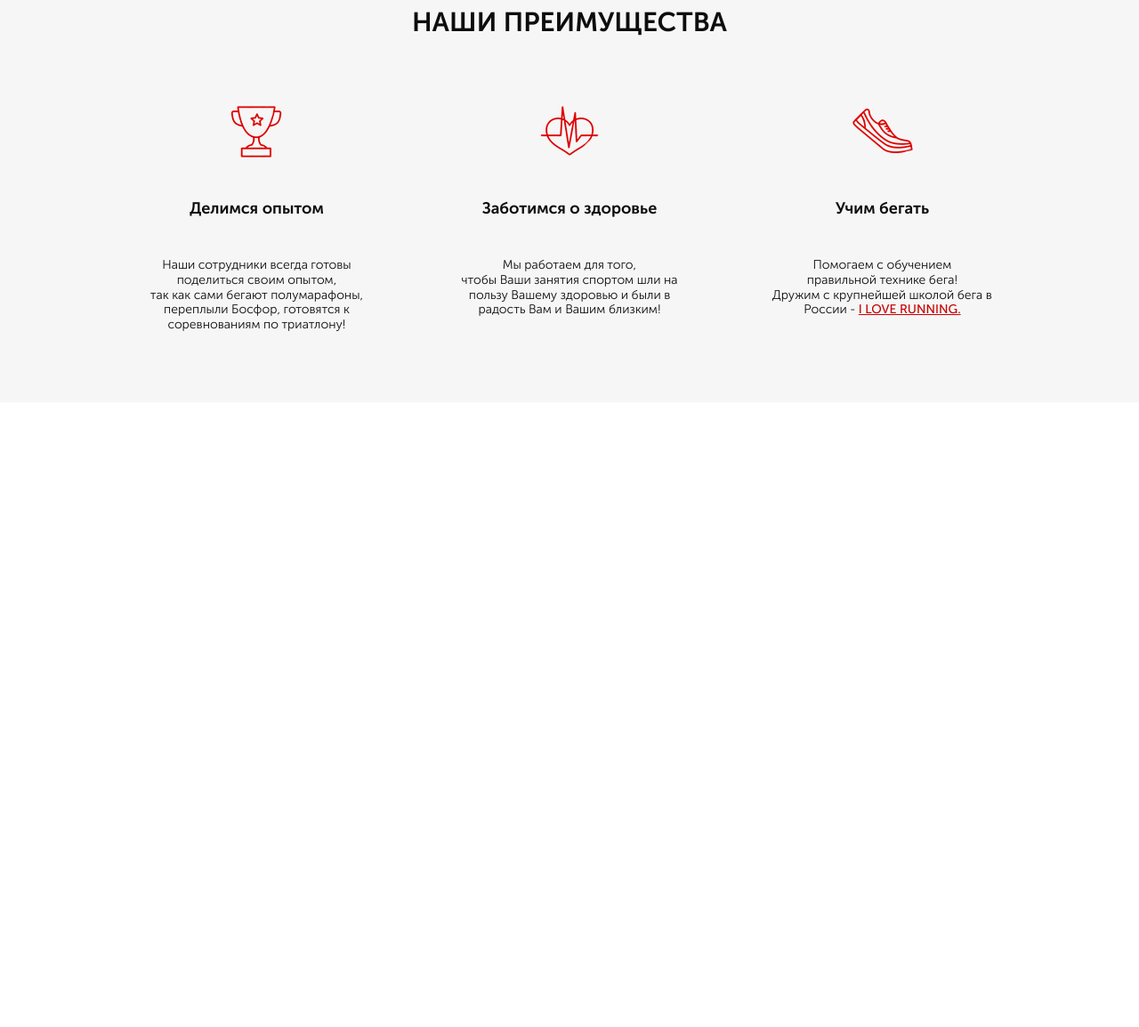
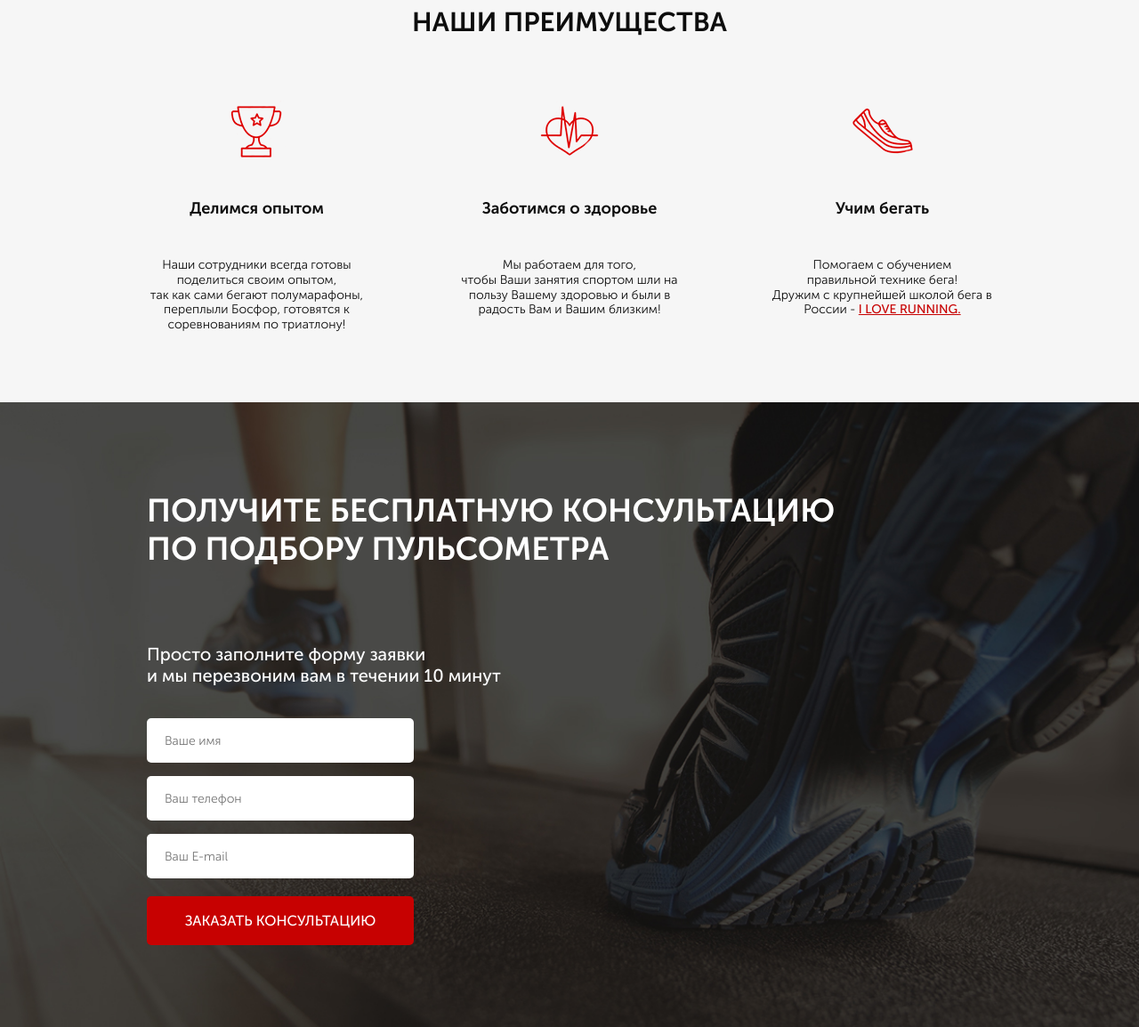
Before and after one commit to Dev1LtJ/HeartRateMonitorsLP, a website: page src/index.html in a window 1280 px wide. Shown: the part 759-1913 px from the top of the page at 89% size. Before the commit the page ends 1211 px from the top, so only its background shows below. Drawn offline with Linux system fonts and the light colour scheme.

Commit message:
Add form section

```diff
--- a/src/css/blocks/header.min.css
+++ /dev/null
@@ -1 +0,0 @@
-.header{display:flex;justify-content:space-between;justify-content:center}
--- a/src/index.html
+++ b/src/index.html
@@ -58,19 +58,19 @@
             <h2 class="title">НАШИ ПРЕИМУЩЕСТВА</h2>
             <div class="advantages__wrapper">
                 <div class="advantages__item">
-                    <img src="icons/advantages/cup.png" alt="cup">
-                    <h3>Делимся опытом</h3>
+                    <img src="icons/advantages/cup.png" alt="cup" class="advantages__icon">
+                    <h3 class="advantages__subtitle">Делимся опытом</h3>
                     <div class="advantages__descr">
                         Наши сотрудники всегда готовы поделиться своим опытом,<br> так как сами бегают полумарафоны, <br>переплыли Босфор, готовятся к <br> соревнованиям по триатлону!</div>
                 </div>
                 <div class="advantages__item">
-                    <img src="icons/advantages/heart.png" alt="heart">
-                    <h3>Заботимся о здоровье</h3>
+                    <img src="icons/advantages/heart.png" alt="heart" class="advantages__icon">
+                    <h3 class="advantages__subtitle">Заботимся о здоровье</h3>
                     <div class="advantages__descr">Мы работаем для того, <br>чтобы Ваши занятия спортом шли на <br>пользу Вашему здоровью и были в <br>радость Вам и Вашим близким!</div>
                 </div>
                 <div class="advantages__item">
-                    <img src="icons/advantages/shoe.png" alt="shoe">
-                    <h3>Учим бегать</h3>
+                    <img src="icons/advantages/shoe.png" alt="shoe" class="advantages__icon">
+                    <h3 class="advantages__subtitle">Учим бегать</h3>
                     <div class="advantages__descr">
                         Помогаем с обучением <br>правильной технике бега! <br>Дружим с крупнейшей школой бега в России - <a href="#">I LOVE RUNNING.</a>
                     </div>
@@ -78,5 +78,19 @@
             </div>
         </div>
     </div>
+    <div class="consultation">
+        <div class="container">
+            <h2 class="title title_left">Получите бесплатную консультацию <br>по подбору пульсометра</h2>
+            <div class="consultation__descr">
+                Просто заполните форму заявки <br>и мы перезвоним вам в течении 10 минут
+            </div>
+            <form class="feed-form" action="#">
+                <input name="name" required type="text" placeholder="Ваше имя">
+                <input name="phone" required type="number" placeholder="Ваш телефон">
+                <input name="email" required type="email" placeholder="Ваш E-mail">
+                <button class="button button_submit">заказать кОНСУЛЬТАЦИЮ</button>
+            </form>
+        </div>
+    </div>
 </body>
 </html>
--- a/src/sass/blocks/_advantages.scss
+++ b/src/sass/blocks/_advantages.scss
@@ -9,17 +9,17 @@
     }
     &__item {
         width: 247px;
-        img {
+    }
+    &__icon {
         display: block;
         margin: 0 auto;
     }
-        h3 {
+    &__subtitle {
         margin-top: 38px;
         font-size: 18px;
         font-weight: 700;
         color: rgb(13, 13, 13);
         text-align: center;
-        }
     }
     &__descr {
         margin-top: 42px;
--- a/src/sass/blocks/_buttons.scss
+++ b/src/sass/blocks/_buttons.scss
@@ -14,4 +14,9 @@
         height: 50px;
         font-size: 16px;
     }
+    &_submit {
+        width: 100%;
+        height: 55px;
+        font-size: 16px;
+    }
 }
--- /dev/null
+++ b/src/sass/blocks/_consultation.scss
@@ -0,0 +1,12 @@
+.consultation {
+    min-height: 680px;
+    padding: 100px 0 92px 0;
+    background: url('../img/consultation.jpg') center (center/cover) no-repeat;
+    &__descr {
+        margin-top: 85px;
+        font-weight: 500;
+        font-size: 20px;
+        color: rgb(255, 255, 255);
+        line-height: 1.2;
+    }
+}
--- /dev/null
+++ b/src/sass/blocks/_forms.scss
@@ -0,0 +1,20 @@
+.feed-form {
+    margin-top: 36px;
+    display: flex;
+    flex-direction: column;
+    width: 300px;
+    input {
+        margin-bottom: 15px;
+        height: 50px;
+        border-radius: 5px;
+        background-color: rgb(255, 255, 255);
+        border: none;
+        padding: 0 20px;
+        font-size: 14px;
+        font-weight: 300;
+        color: rgb(75, 75, 75);
+        &:nth-child(3) {
+            margin-bottom: 20px;
+        }
+    }
+}
--- a/src/sass/blocks/_titles.scss
+++ b/src/sass/blocks/_titles.scss
@@ -3,4 +3,11 @@
     color: rgb(13, 13, 13);
     text-align: center;
     font-weight: 700;
+    text-transform: uppercase;
+    &_left {
+        font-size: 36px;
+        color: rgb(255, 255, 255);
+        text-align: left;
+        line-height: 1.2;
+    }
 }
--- a/src/sass/style.scss
+++ b/src/sass/style.scss
@@ -14,3 +14,5 @@ $main_color: rgb(199, 1, 1);
 @import "blocks/buttons";
 @import "blocks/advantages";
 @import "blocks/titles";
+@import "blocks/consultation";
+@import "blocks/forms";
```
Also changed, not shown: src/css/style.min.css, src/img/consultation.jpg (added). Lines whose indentation alone changed are shown as unchanged.
